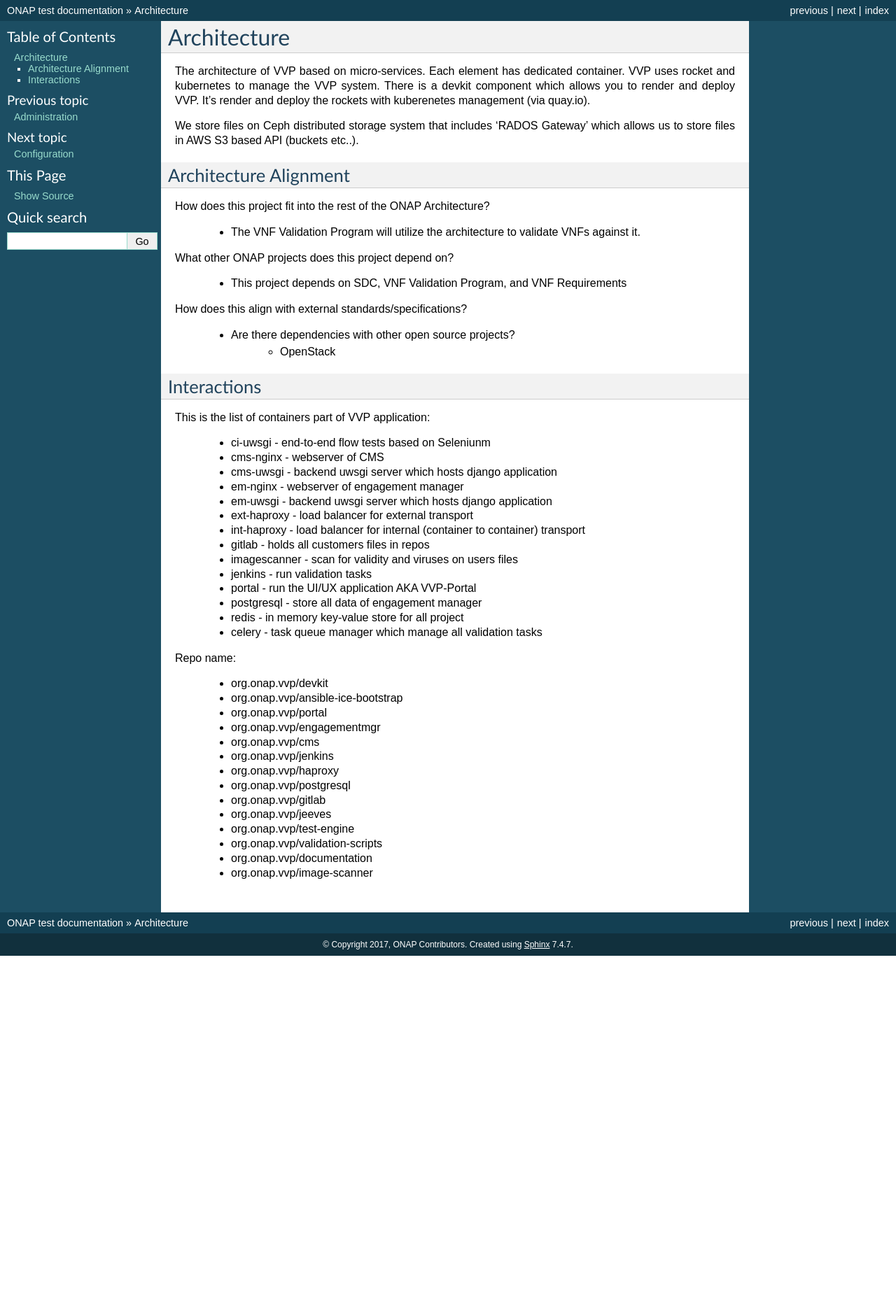
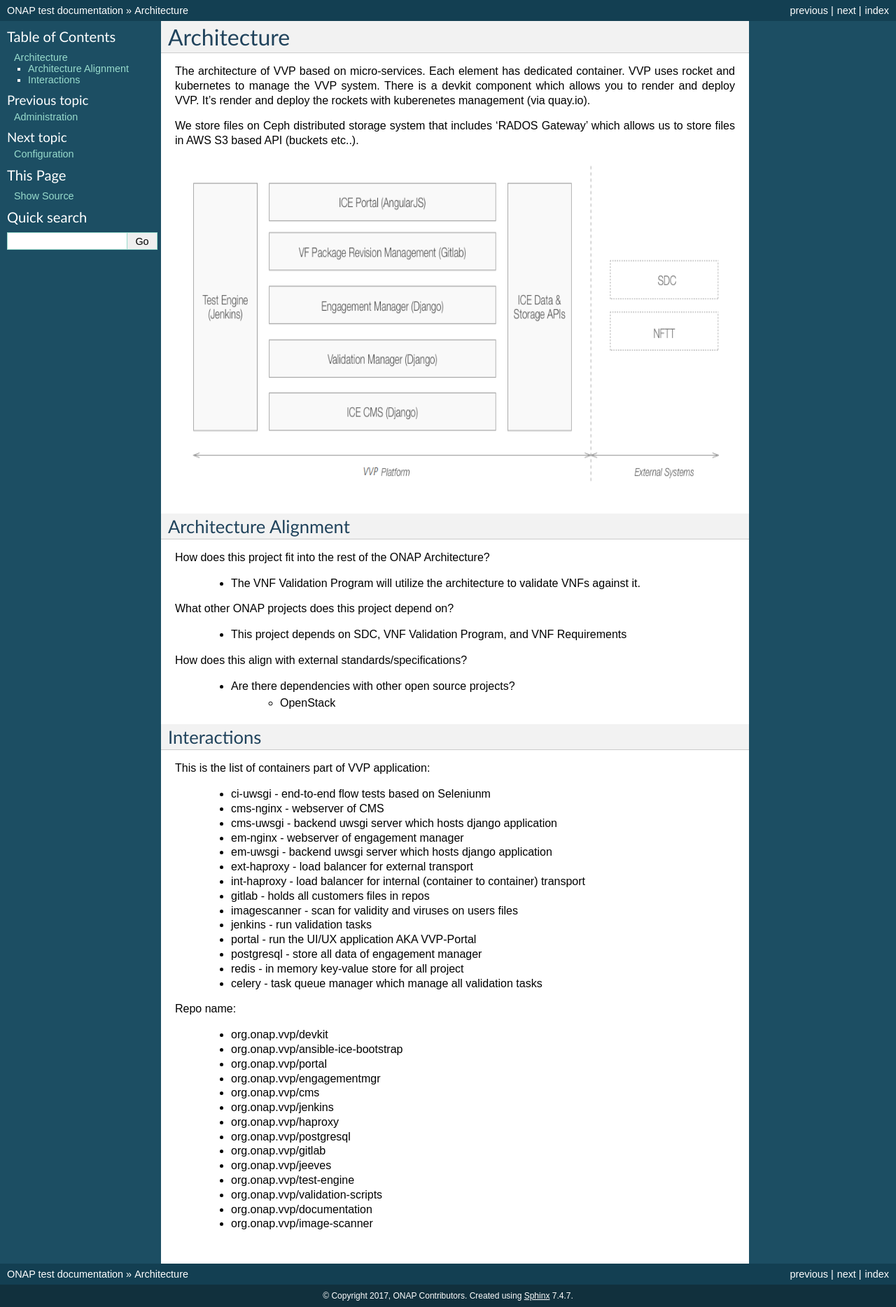
Before and after one commit to onap/archived-vvp-documentation, a Sphinx documentation site: the page built from docs/architecture.rst, in a window 1280 px wide. Shown: the whole page at 70% size. Built offline with Sphinx 7.4.7, drawn with Linux system fonts in a browser that asks for light colours; formulas are drawn with MathJax 3; before the commit the page ends 1366 px from its top, so only the background shows below that.

Commit message:
VVP - Fixing architecture diagram
Fixing the architecture diagram in the VVP project.

Issue-ID: VVP-68

Change-Id: I762781caff0e102e59f07156c658d51fe8db6eb6
Signed-off-by: Bozawglanian, Hagop (hb755d) <hb755d@att.com>

```diff
--- a/docs/architecture.rst
+++ b/docs/architecture.rst
@@ -15,10 +15,7 @@
 We store files on Ceph distributed storage system that includes 'RADOS Gateway'
 which allows us to store files in AWS S3 based API (buckets etc..).
 
-.. |image0| image:: architecture.png
-   :width: 7in
-   :height: 9in
-
+|image0|
 
 Architecture Alignment
 ----------------------------
@@ -74,3 +71,7 @@
     * org.onap.vvp/validation-scripts
     * org.onap.vvp/documentation
     * org.onap.vvp/image-scanner
+
+.. |image0| image:: architecture.png
+   :width: 11in
+   :height: 5in
```
